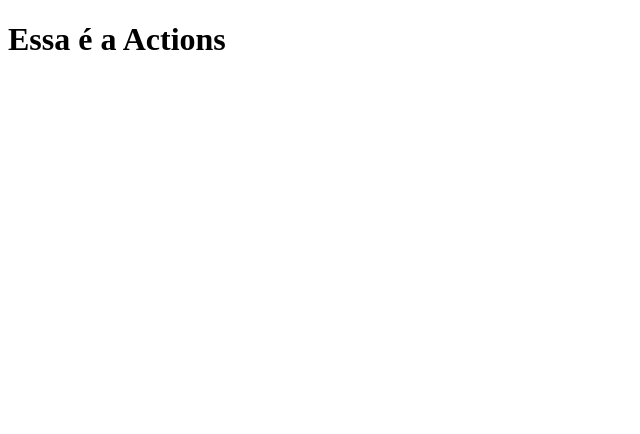
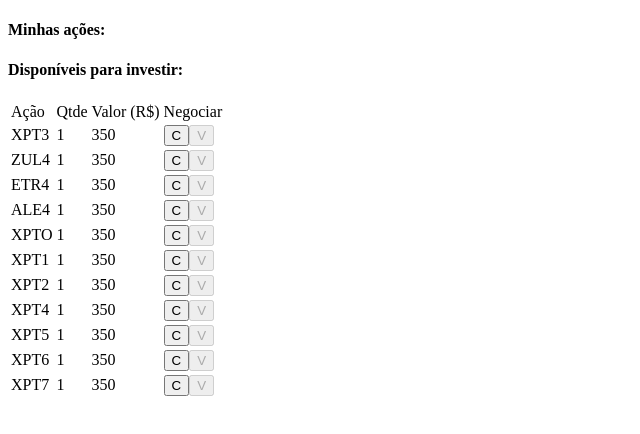
Before and after one commit to JoaoMarcosJordao/invest-now, a React (Create React App) app: page /actions in a window 1280 px wide. Shown: the top 434 px of the page, without its empty margins (0-640 px from the left). Built offline with nearby package versions, Linux system fonts and the light colour scheme.

Commit message:
feat: parcialmente a tela que lista as acoes disponiveis

```diff
--- a/src/actions.js
+++ b/src/actions.js
@@ -1,51 +1,67 @@
 const actions = [
   {
-    title: 'AZUL4',
+    id:0,
+    title: 'XPT3',
     amount: 1,
     price: 350
   },
   {
-    title: 'PETR4',
+    id:1,
+    title: 'ZUL4',
     amount: 1,
     price: 350
   },
   {
-    title: 'VALE4',
+    id:2,
+    title: 'ETR4',
     amount: 1,
     price: 350
   },
   {
+    id:3,
+    title: 'ALE4',
+    amount: 1,
+    price: 350
+  },
+  {
+    id:4,
     title: 'XPTO',
     amount: 1,
     price: 350
   },
   {
-    title: 'XPTO',
-    amount: 1,
-    rice: 350
-  },
-  {
-    title: 'XPTO',
+    id:5,
+    title: 'XPT1',
     amount: 1,
     price: 350
   },
   {
-    title: 'XPTO',
+    id:6,
+    title: 'XPT2',
     amount: 1,
     price: 350
   },
   {
-    title: 'XPTO',
+    id:7,
+    title: 'XPT4',
     amount: 1,
     price: 350
   },
   {
-    title: 'XPTO',
+    id:8,
+    title: 'XPT5',
     amount: 1,
     price: 350
   },
   {
-    title: 'XPTO',
+    id:9,
+    title: 'XPT6',
+    amount: 1,
+    price: 350
+  },
+  {
+    id:10,
+    title: 'XPT7',
     amount: 1,
     price: 350
     },
--- /dev/null
+++ b/src/components/ActionsAvailable.js
@@ -0,0 +1,68 @@
+import React, { useContext } from 'react';
+import actionsData from '../actions';
+import appContext from '../context/appContext';
+
+function ActionsAvailable() {
+
+  const {action, setAction} = useContext(appContext);
+
+  const buyBtn = (target) => {
+
+    const { name } = target;
+
+    const filteredAction = actionsData.filter((action) => action.title === name);
+
+    setAction(filteredAction);
+
+  };
+
+  console.log(action);
+
+  return (
+    <>
+      <article>
+        <h4>Minhas ações:</h4>
+        {/* {action.length === 0 && <span>Você ainda nâo possui ações.</span>} */}
+      </article>
+      <article>
+        <h4>Disponíveis para investir:</h4>
+
+        <table>
+          <thead>
+            <tr>
+              <td>Ação</td>
+              <td>Qtde</td>
+              <td>Valor (R$)</td>
+              <td>Negociar</td>
+            </tr>
+          </thead>
+          <tbody>
+            {actionsData.map((action) => (
+              <tr key={action.id}>
+                <td>{action.title}</td>
+                <td>{action.amount}</td>
+                <td>{action.price}</td>
+                <td>
+                  <button
+                    name={action.title}
+                    data-testid='buy-btn'
+                    onClick={({ target }) => buyBtn(target)}
+                  >
+                    C
+                  </button>
+                  <button
+                    data-testid='sell-btn'
+                    disabled={true}
+                  >
+                    V
+                  </button>
+                </td>
+              </tr>
+            ))}
+          </tbody>
+        </table>
+      </article></>
+  )
+}
+
+export default ActionsAvailable;
--- a/src/context/Context.js
+++ /dev/null
@@ -1,5 +0,0 @@
-import { createContext } from "react";
-
-const Context = createContext();
-
-export default Context;
--- /dev/null
+++ b/src/context/Provider.js
@@ -0,0 +1,18 @@
+import React, { useState } from 'react';
+import appContext from './appContext';
+
+function Provider({ children }) {
+  const [action, setAction] = useState([]);
+  const contextValue = {
+    action,
+    setAction,
+  };
+
+  return (
+    <appContext.Provider value={contextValue}>
+      {children}
+    </appContext.Provider>
+  );
+}
+
+export default Provider;
--- /dev/null
+++ b/src/context/appContext.js
@@ -0,0 +1,5 @@
+import { createContext } from "react";
+
+const appContext = createContext();
+
+export default appContext;
--- a/src/index.js
+++ b/src/index.js
@@ -3,6 +3,7 @@ import { createRoot } from 'react-dom/client';
 // import ReactDOM from 'react-dom';
 import { BrowserRouter } from 'react-router-dom';
 import App from './App';
+import Provider from './context/Provider';
 
 const root = document.getElementById('root');
 
@@ -10,7 +11,9 @@ const newRender = createRoot(root);
 
 newRender.render(
   <BrowserRouter>
-    <App />
+    <Provider>
+      <App />
+    </Provider>
   </BrowserRouter>,
 
 );
--- a/src/pages/Actions.js
+++ b/src/pages/Actions.js
@@ -1,11 +1,12 @@
 import React from 'react';
 import Header from '../components/Header';
+import ActionsAvailable from '../components/ActionsAvailable';
 
 function Actions () {
   return (
     <>
       <Header />
-      <h1>Essa é a Actions</h1>
+      <ActionsAvailable />
     </>
   )
 }
```
